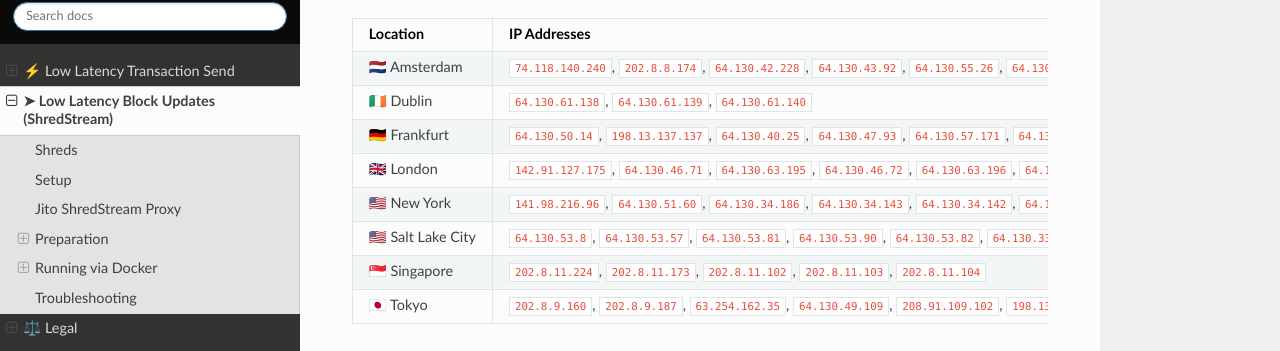
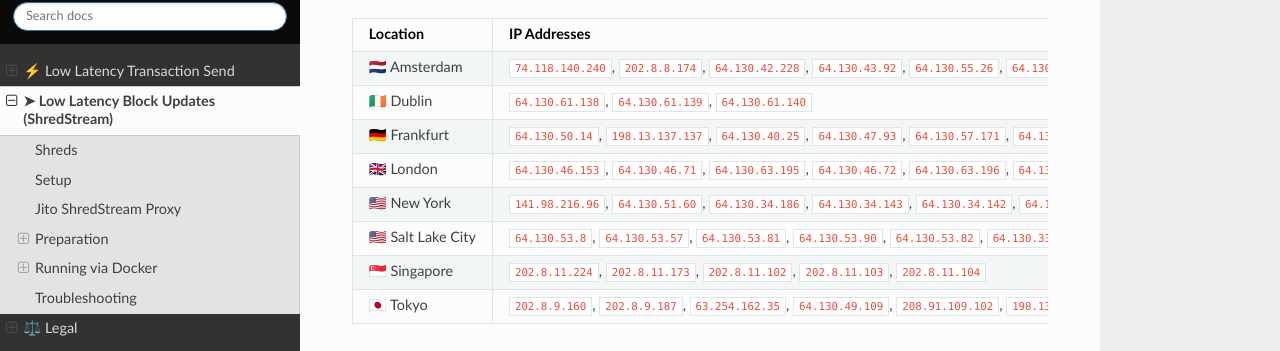
Before and after one commit to jito-labs/jito-docs, a Sphinx documentation site: the page built from docs/source/lowlatencytxnfeed.md, in a window 1280 px wide and 900 px high, scrolled down 3245 px. Shown: the part 96-447 px from the top of the window. Built offline with Sphinx 7.4.7 and the Read the Docs theme 3.1.0, drawn with Linux system fonts in a browser that asks for light colours.

Commit message:
Update London block engine IP to 64.130.46.153 (#68)

```diff
--- a/docs/source/lowlatencytxnfeed.md
+++ b/docs/source/lowlatencytxnfeed.md
@@ -127,7 +127,7 @@ If you use a firewall, allow access to the following IPs:
 | 🇳🇱 Amsterdam      | `74.118.140.240`, `202.8.8.174`, `64.130.42.228`, `64.130.43.92`, `64.130.55.26`, `64.130.42.227`, `64.130.43.19`, `64.130.55.28`, `63.254.166.12`, `198.13.134.208`, `198.13.134.231` |
 | 🇮🇪 Dublin         | `64.130.61.138`, `64.130.61.139`, `64.130.61.140`                                                                                                                                      |
 | 🇩🇪 Frankfurt      | `64.130.50.14`, `198.13.137.137`, `64.130.40.25`, `64.130.47.93`, `64.130.57.171`, `64.130.40.23`, `64.130.40.22`, `64.130.40.21`, `64.130.40.26`, `64.130.40.24`                      |
-| 🇬🇧 London         | `142.91.127.175`, `64.130.46.71`, `64.130.63.195`, `64.130.46.72`, `64.130.63.196`, `64.130.46.73`                                                                                     |
+| 🇬🇧 London         | `64.130.46.153`, `64.130.46.71`, `64.130.63.195`, `64.130.46.72`, `64.130.63.196`, `64.130.46.73`                                                                                     |
 | 🇺🇸 New York       | `141.98.216.96`, `64.130.51.60`, `64.130.34.186`, `64.130.34.143`, `64.130.34.142`, `64.130.34.189`, `64.130.34.190`, `64.130.34.141`                                                  |
 | 🇺🇸 Salt Lake City | `64.130.53.8`, `64.130.53.57`, `64.130.53.81`, `64.130.53.90`, `64.130.53.82`, `64.130.33.181`, `64.130.33.88`                                                                         |
 | 🇸🇬 Singapore      | `202.8.11.224`, `202.8.11.173`, `202.8.11.102`, `202.8.11.103`, `202.8.11.104`                                                                                                         |
```
Also changed, not shown: docs/source/lowlatencytxnsend.md (+1 -1 lines).
